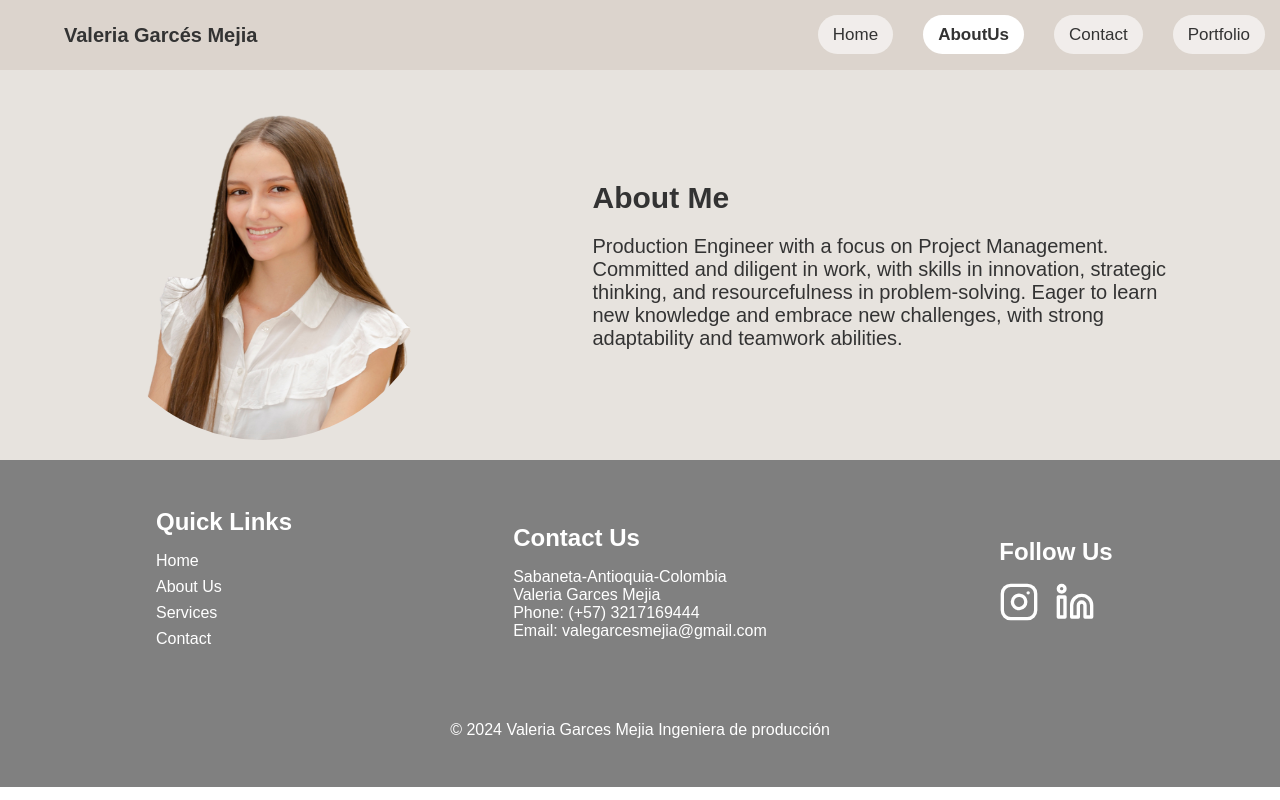
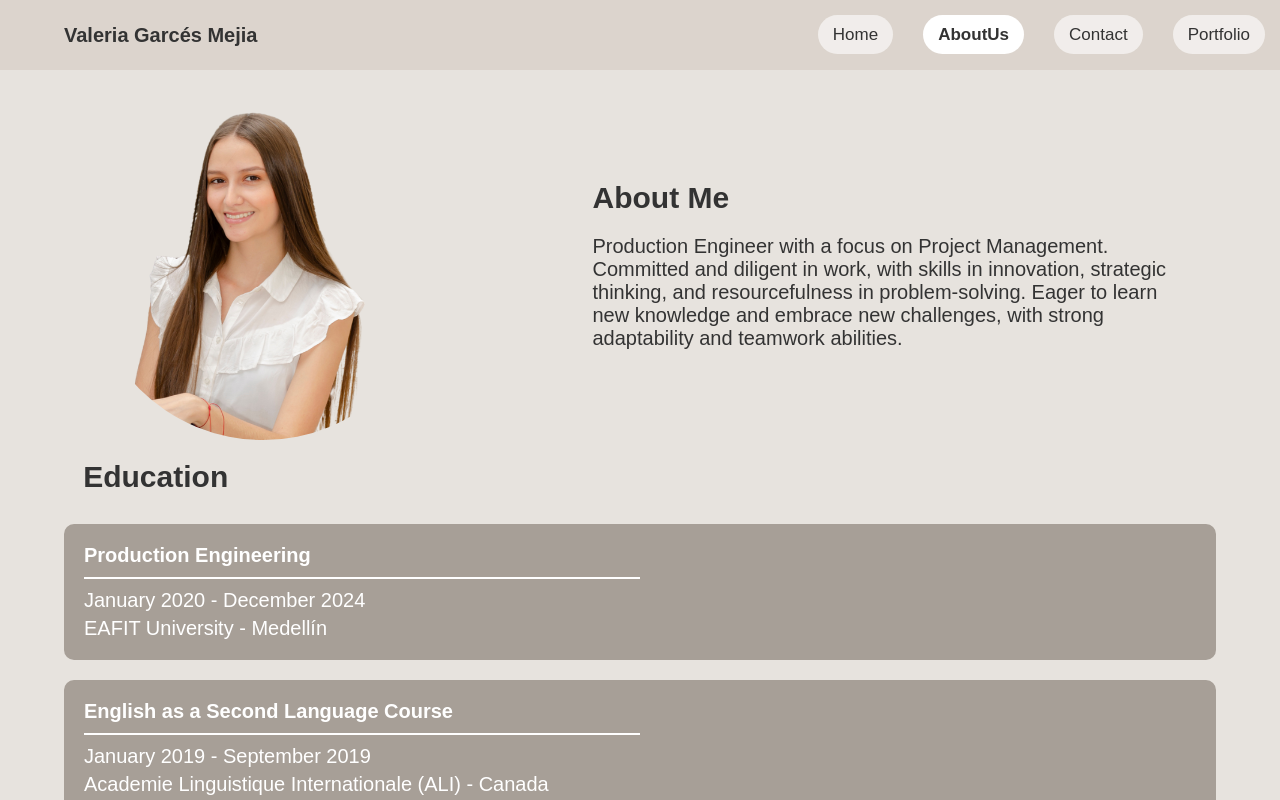
Before and after one commit to JuanAmezquitaAgredo/personal_web, a Next.js app: page /about in a window 1280 px wide. Shown: the top 800 px of the page. Built offline with nearby package versions, Linux system fonts and the light colour scheme.

Commit message:
add section education

```diff
--- a/src/ui/organisms/aboutme.tsx
+++ b/src/ui/organisms/aboutme.tsx
@@ -59,7 +59,7 @@ export default function AboutMe() {
   return (
     <AboutMeComponent>
       <ImageComponent>
-        <Image src={'/images/ProfileImage.png'} alt="profile" width={350} height={450} />
+        <Image src={'/images/ProfileImage.png'} alt="profile" width={300} height={400} />
       </ImageComponent>
       <InfoComponent>
         <H1Component>About Me</H1Component>
--- /dev/null
+++ b/src/ui/organisms/education.tsx
@@ -0,0 +1,75 @@
+'use client'
+import styled from 'styled-components';
+import Colors from '../colors/colors';
+
+const DivEducation = styled.div`
+    display: flex;
+    flex-direction: column;
+    justify-content: center;
+    align-items: center;
+    width: 100%;
+`;
+
+const Titleedu = styled.h2`
+  font-size: 30px;
+  width: 87%;
+  font-weight: bold;
+  color: ${Colors.textBlack};
+  margin: 0 0 20px;
+`;
+
+const SectionEducation = styled.div`
+  background-color: ${Colors.secondary};
+  width: 90%;
+  padding: 20px;
+  margin: 10px 0 10px 0;
+  border-radius: 10px;
+  text-align: left;
+`;
+
+const Title = styled.h3`
+  font-size: 20px;
+  font-weight: bold;
+  color: ${Colors.textWhite};
+  margin: 0;
+`;
+
+const Line = styled.div`
+  width: 50%;
+  height: 2px;
+  background-color: ${Colors.textWhite};
+  margin: 10px 0;
+`;
+
+const Dates = styled.p`
+  font-size: 20px;
+  color: ${Colors.textWhite};
+  margin: 0;
+`;
+
+const Place = styled.p`
+  font-size: 20px;
+  color: ${Colors.textWhite};
+  margin: 5px 0 0;
+`;
+
+
+export default function Education() {
+    return (
+        <DivEducation>
+            <Titleedu>Education</Titleedu>
+            <SectionEducation>
+                <Title>Production Engineering</Title>
+                <Line />
+                <Dates>January 2020 - December 2024</Dates>
+                <Place>EAFIT University - Medellín</Place>
+            </SectionEducation>
+            <SectionEducation>
+                <Title>English as a Second Language Course</Title>
+                <Line />
+                <Dates>January 2019 - September 2019</Dates>
+                <Place>Academie Linguistique Internationale (ALI) - Canada</Place>
+            </SectionEducation>
+        </DivEducation>
+    );
+};
--- a/src/ui/template/about_page.tsx
+++ b/src/ui/template/about_page.tsx
@@ -1,7 +1,11 @@
 import AboutMe from "../organisms/aboutme";
+import Education from "../organisms/education";
 
 export default function AboutPage(){
     return(
-        <AboutMe/>
+        <div>
+            <AboutMe/>
+            <Education/>
+        </div>
     )
 };
```
